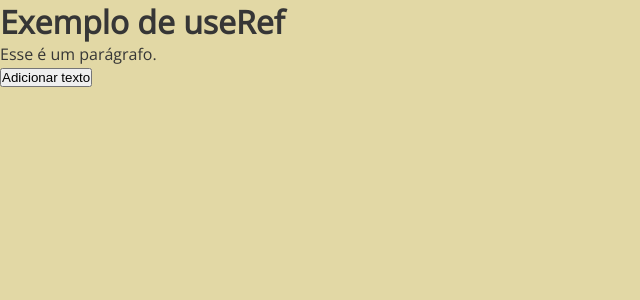
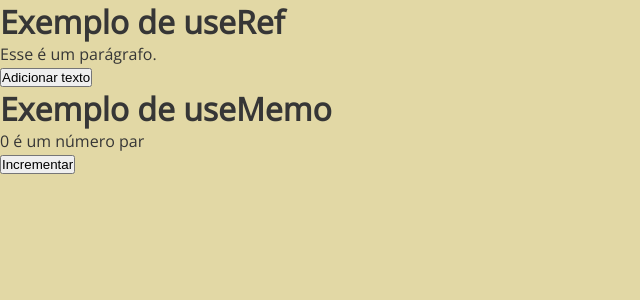
Before and after one commit to MarjoriLins/casa-de-eventos, a React (Vite) app: page /exercicios in a window 1280 px wide. Shown: the top 300 px of the page, without its empty margins (0-640 px from the left). Built offline with nearby package versions, Linux system fonts and the light colour scheme.

Commit message:
Exemplo useMemo.

```diff
--- a/src/components/pages/Exercicios/exercicios.jsx
+++ b/src/components/pages/Exercicios/exercicios.jsx
@@ -1,4 +1,4 @@
-import { useRef } from "react";
+import { useState, useRef, useMemo } from "react";
 
 function Exercicios() {
   // Exemplo de useRef
@@ -8,11 +8,27 @@ function Exercicios() {
       paragraphRef.current.innerText += "Novo texto";
     }
   };
+  // Exemplo de useMemo
+
+  const [numero, setNumero] = useState(0);
+
+  const calcularParOuImpar = (num) => {
+    console.log("Calculando...");
+    return num % 2 === 0 ? "par" : "impar";
+  };
+
+  const tipoNumero = useMemo(() => calcularParOuImpar(numero), [numero]);
+
   return (
     <>
       <h1>Exemplo de useRef</h1>
       <p ref={paragraphRef}>Esse é um parágrafo.</p>
       <button onClick={adicionarTexto}>Adicionar texto</button>
+      <h1>Exemplo de useMemo</h1>
+      <p>
+        {numero} é um número {tipoNumero}
+      </p>
+      <button onClick={() => setNumero(numero + 1)}>Incrementar</button>
     </>
   );
 }
```
